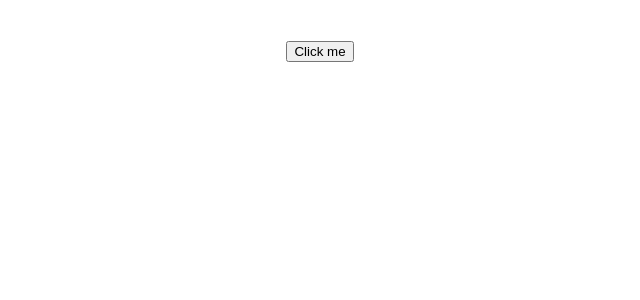
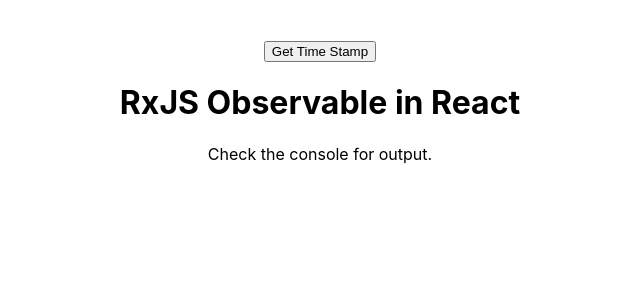
Before and after one commit to alisabeata/react-rxjs, a React (Create React App) app: page / in a window 1280 px wide. Shown: the top 300 px of the page, without its empty margins (320-960 px from the left). Built offline with nearby package versions, Linux system fonts and the light colour scheme.

Commit message:
add Observable

```diff
--- a/src/App.js
+++ b/src/App.js
@@ -1,8 +1,14 @@
 import './App.css'
-import ObserveButton from './components/ObserveButton'
+import EventClickButton from './components/EventClickButton'
+import ObservableComponent from './components/ObservableComponent'
 
 function App() {
-  return <ObserveButton />
+  return (
+    <>
+      <EventClickButton />
+      <ObservableComponent />
+    </>
+  )
 }
 
 export default App
--- a/src/components/ObserveButton.js
+++ b/src/components/EventClickButton.js
@@ -2,7 +2,7 @@
 import { fromEvent } from 'rxjs'
 import { throttleTime, map } from 'rxjs/operators'
 
-const ObserveButton = () => {
+const EventClickButton = () => {
   const buttonRef = useRef(null)
 
   useEffect(() => {
@@ -22,7 +22,7 @@
     }
   }, [])
 
-  return <button ref={buttonRef}>Click me</button>
+  return <button ref={buttonRef}>Get Time Stamp</button>
 }
 
-export default ObserveButton
+export default EventClickButton
--- /dev/null
+++ b/src/components/ObservableComponent.js
@@ -0,0 +1,47 @@
+import React, { useEffect } from 'react'
+import { Observable } from 'rxjs'
+
+const ObservableComponent = () => {
+  useEffect(() => {
+    // Create a new Observable instance that emits values
+    const observable = new Observable((subscriber) => {
+      // Emitting a value
+      subscriber.next('Hello')
+      subscriber.next('World')
+
+      // Uncomment below to see error handling
+      // subscriber.error('Something went wrong!');
+
+      // Complete the observable stream
+      subscriber.complete()
+
+      // Optional: Return a teardown or cleanup function
+      return () => console.log('Observable has been unsubscribed')
+    })
+
+    // Subscribe to the observable to receive the emitted values
+    const subscription = observable.subscribe({
+      next(x) {
+        console.log('Received Value: ' + x)
+      },
+      error(err) {
+        console.log('Received an Error: ' + err)
+      },
+      complete() {
+        console.log('Stream completed')
+      },
+    })
+
+    // Cleanup function to unsubscribe when component unmounts
+    return () => subscription.unsubscribe()
+  }, []) // Empty array ensures this effect runs only once after initial render
+
+  return (
+    <div>
+      <h1>RxJS Observable in React</h1>
+      <p>Check the console for output.</p>
+    </div>
+  )
+}
+
+export default ObservableComponent
```
Also changed, not shown: notes/ObservableStream.txt (added).
